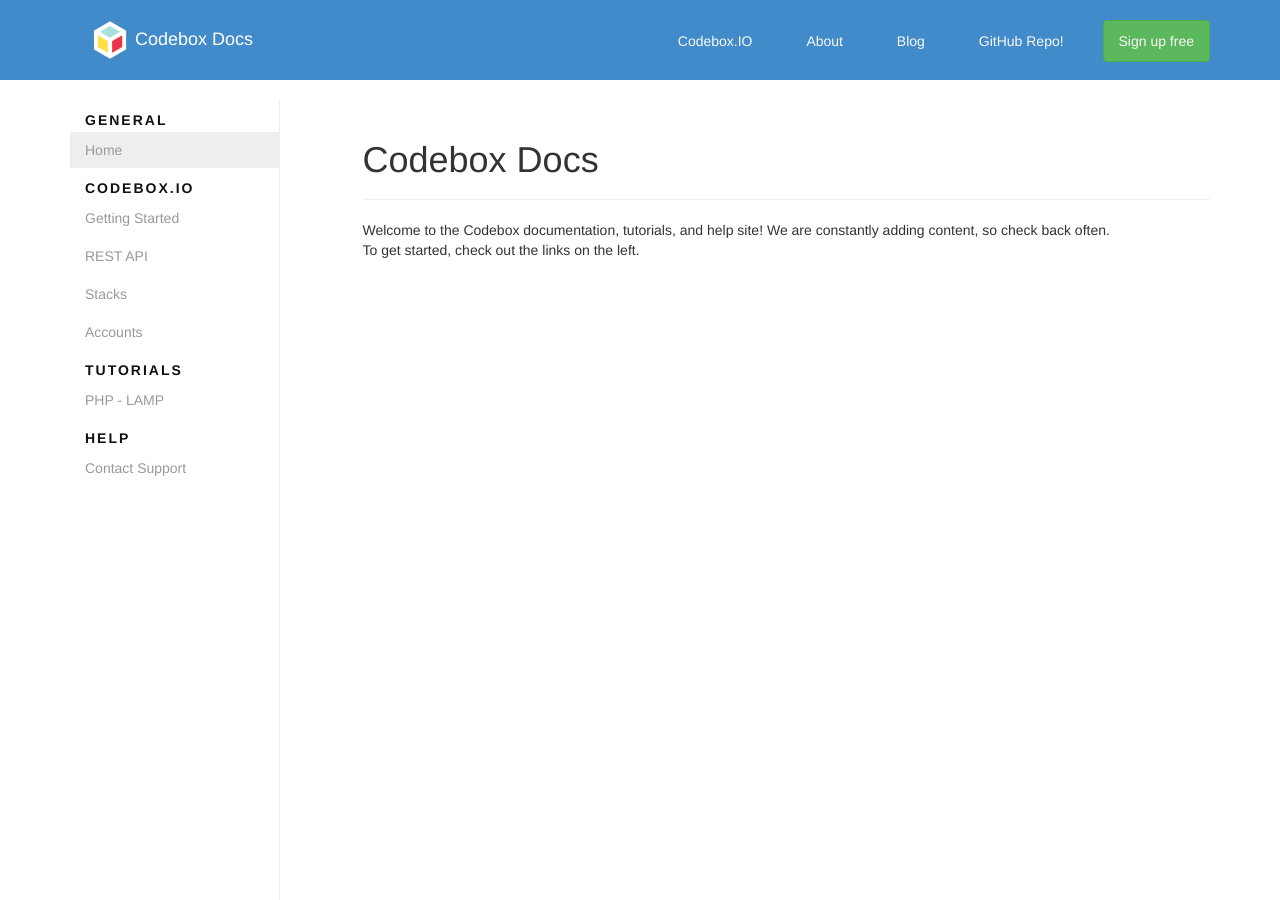
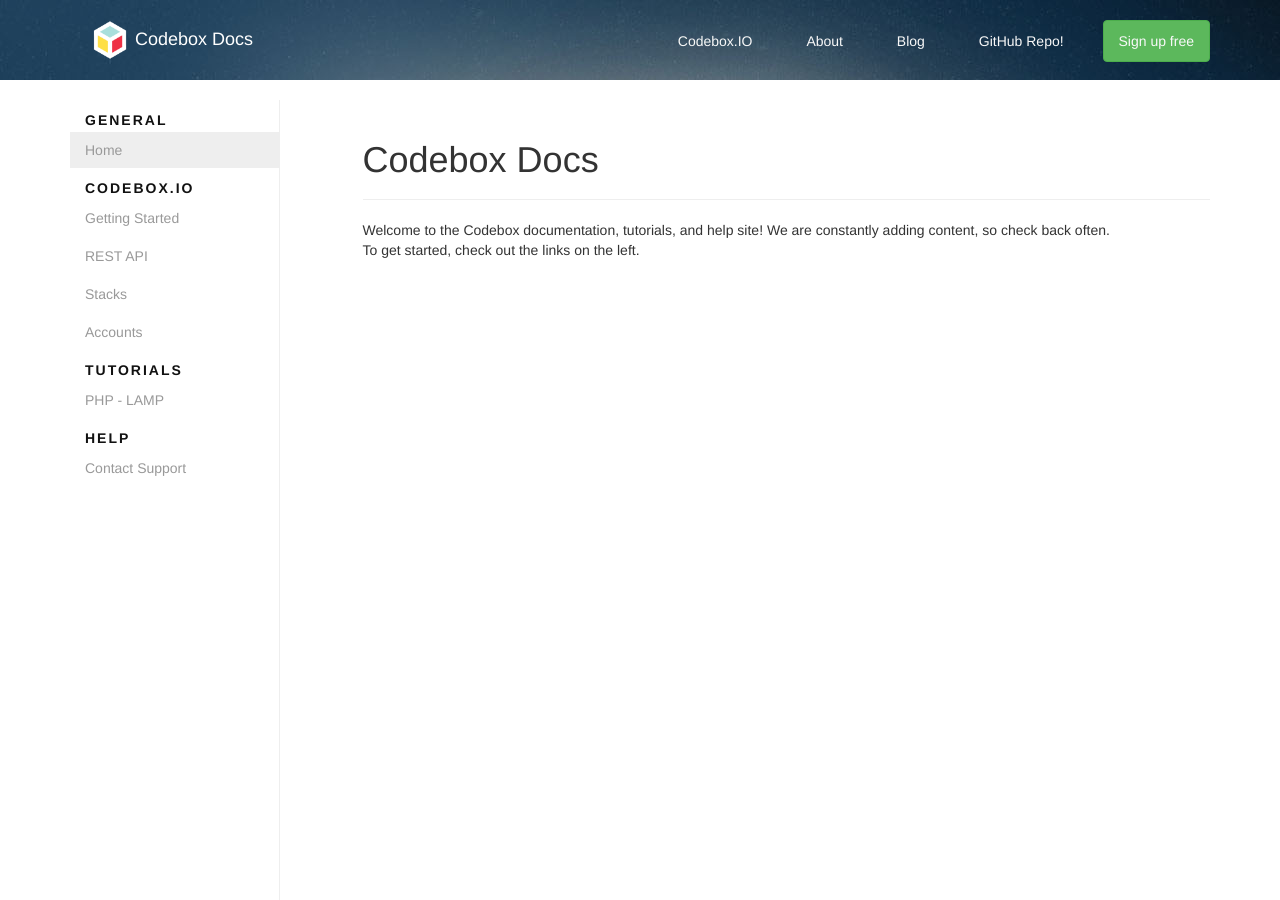
Before and after one commit to CodeboxIDE/codebox-docs, a Jekyll site: the page built from index.html, in a window 1280 px wide. Built offline with Jekyll 4.4.1, drawn with Linux system fonts in a browser that asks for light colours; nearby versions of some CDN libraries; Markdown is read by kramdown in place of the engine named in the settings.

Commit message:
Add background to header

```diff
--- a/assets/css/docs.css
+++ b/assets/css/docs.css
@@ -16,9 +16,10 @@
 }
 
 .navbar-inner {
+  background: #081218 url(/assets/img/header-bg.jpg);
   padding: 10px 0;
   height: 80px;
-  background: #428bca;
+  background-attachment: fixed;
   -webkit-box-shadow: none;
   -moz-box-shadow: none;
   box-shadow: none;
```
Also changed, not shown: assets/img/header-bg.jpg (added).
